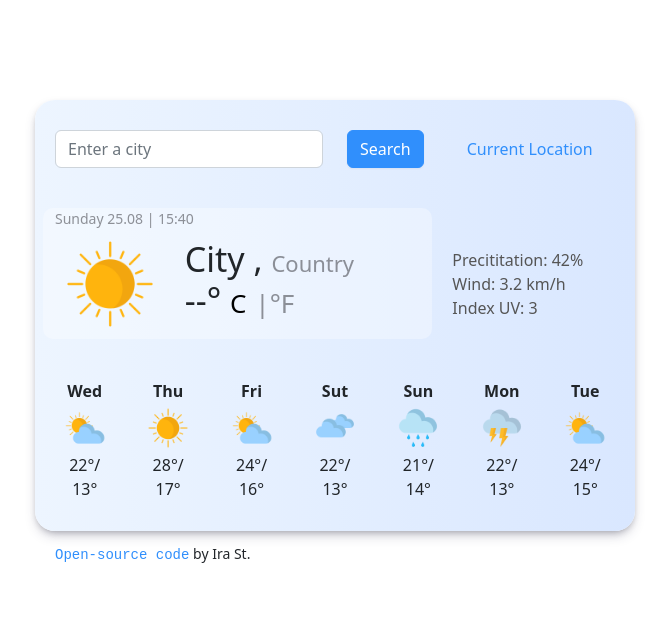
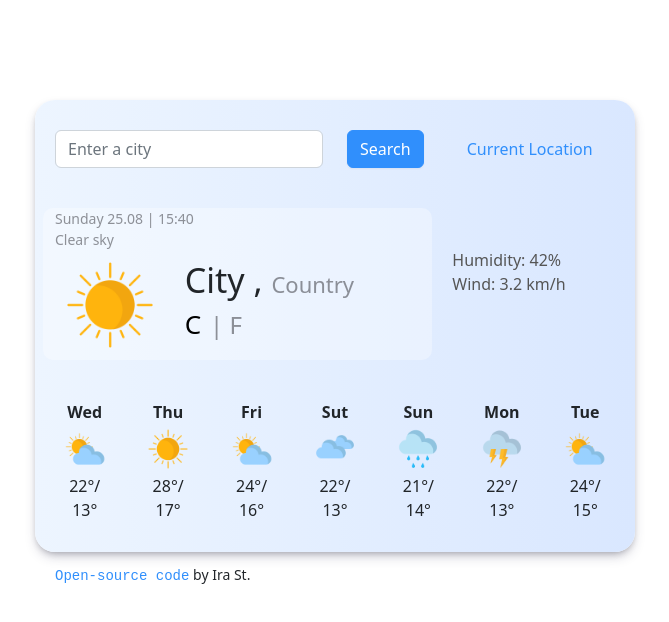
Before and after one commit to irastasiuk/Weather_Forecast_project, a plain HTML site: page index.html in a window 1280 px wide. Shown: the whole page, without its empty margins (305-974 px from the left). Drawn offline with nearby package versions, Linux system fonts and the light colour scheme; no server answers.

Commit message:
Added weather description, wind speed and humidity

```diff
--- a/index.html
+++ b/index.html
@@ -22,10 +22,10 @@
       crossorigin="anonymous"
     ></script>
     <link href="src/styles.css" rel="stylesheet" type="text/css" />
-    <title>Document</title>
+    <title>Weather Forecast</title>
   </head>
   <body>
-    <div class="main">
+    <div class="container">
       <form class="search row" id="search-input">
         <div class="col col-md-6">
           <input
@@ -52,8 +52,11 @@
         <div class="city-temperature">
           <div class="city-data row">
             <div class="col col-md-8 main-information">
-              <div class="current-date" id="current-date-and-time">
+              <div class="date-and-description" id="current-date-and-time">
                 Today 09.08 | 16:42
+              </div>
+              <div class="date-and-description" id="weather-description">
+              Clear sky
               </div>
               <div class="row">
                 <div class="col col-md-4 current-weather-pic">
@@ -64,18 +67,17 @@
                     <span id="city-name"> City </span>,
                     <span class="country" id="country-name">Country</span>
                     <br />
-                    <span id="current-temperature">--°</span>
+                    <span id="current-temperature"></span>
                     <span class="selected c-f" id="celsius">C</span>
-
-                    <span class="c-f f" id="fahrenheit">|°F</span>
+                    <span class="c-f f" id="fahrenheit">| F</span>
                   </h1>
                 </div>
               </div>
             </div>
             <div class="additional-weather-value col col-md-4">
-              <div class="precititation">Precititation: 42%</div>
-              <div class="wind">Wind: 3.2 km/h</div>
-              <div class="index-uv">Index UV: 3</div>
+              <div>Humidity: <span id="humidity">42</span>%</div>
+              <div>Wind: <span id="wind">3.2</span> km/h</div>
+              <!--<div class="index-uv">Index UV: 3</div>-->
             </div>
           </div>
         </div>
--- a/src/index.js
+++ b/src/index.js
@@ -62,6 +62,17 @@ function showWeather(response) {
   let currentCountryName = countryCodes[currentCountryCode];
   let currentCountryDisplay = document.querySelector("#country-name");
   currentCountryDisplay.innerHTML = currentCountryName;
+
+  let currentHumidity = document.querySelector("#humidity");
+  currentHumidity.innerHTML = response.data.main.humidity;
+
+  let currentWindSpeed = document.querySelector("#wind");
+  currentWindSpeed.innerHTML = response.data.wind.speed;
+
+  let currentWeatherDescription = document.querySelector(
+    "#weather-description"
+  );
+  currentWeatherDescription.innerHTML = response.data.weather[0].description;
 
   console.log(response.data);
 }
--- a/src/styles.css
+++ b/src/styles.css
@@ -4,7 +4,7 @@ a {
   font-family: monospace;
   color: rgb(48, 143, 252);
 }
-.main {
+.container {
   display: block;
   max-width: 600px;
   margin: 100px auto 0;
@@ -47,10 +47,14 @@ img {
   margin: 40px 0px;
 }
 
-.current-date {
+.date-and-description {
   font-size: 14px;
   color: rgba(41, 41, 48, 0.5);
 }
+.date-and-description:first-letter {
+  text-transform: capitalize;
+}
+
 .country {
   font-size: 22px;
   color: rgba(41, 41, 48, 0.5);
@@ -80,7 +84,7 @@ img {
 .c-f {
   color: rgba(41, 41, 48, 0.5);
   font-weight: 300;
-  font-size: 26px;
+  font-size: 24px;
   cursor: pointer;
 }
 #current-location {
```
